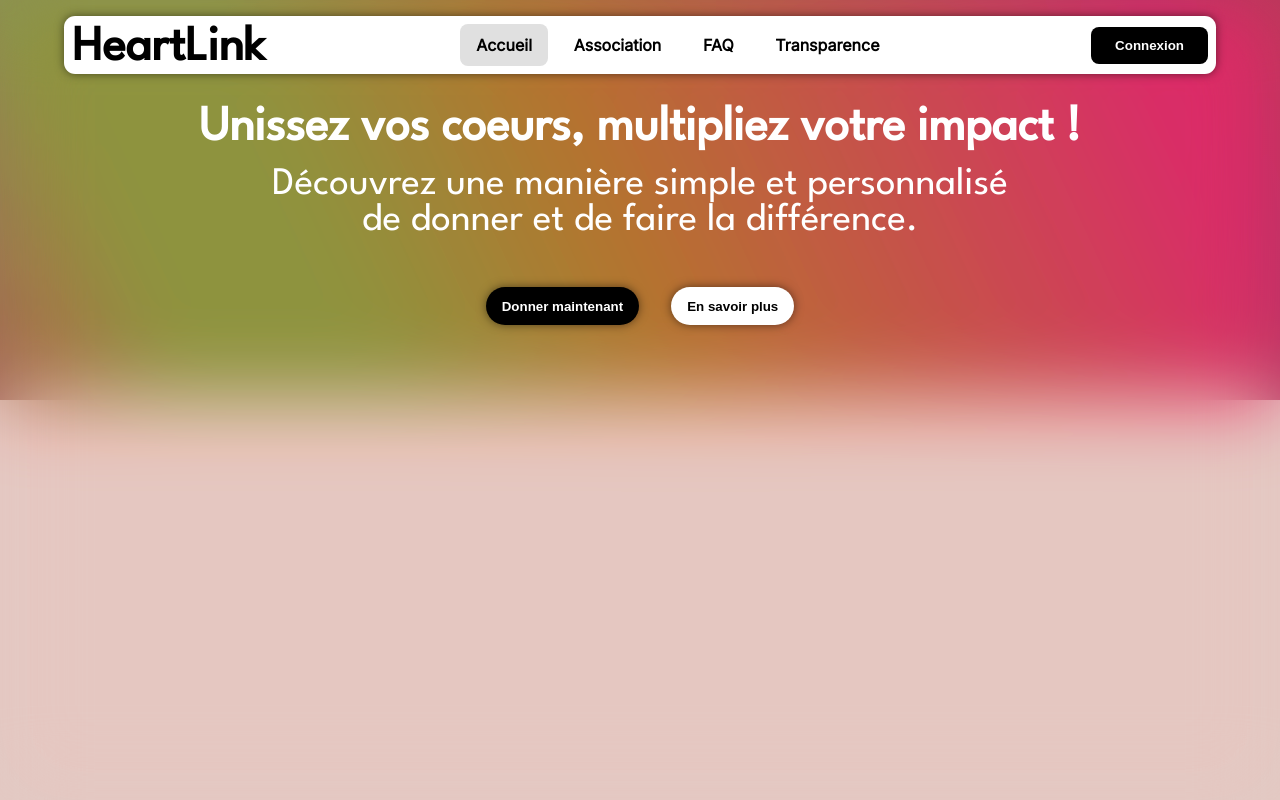
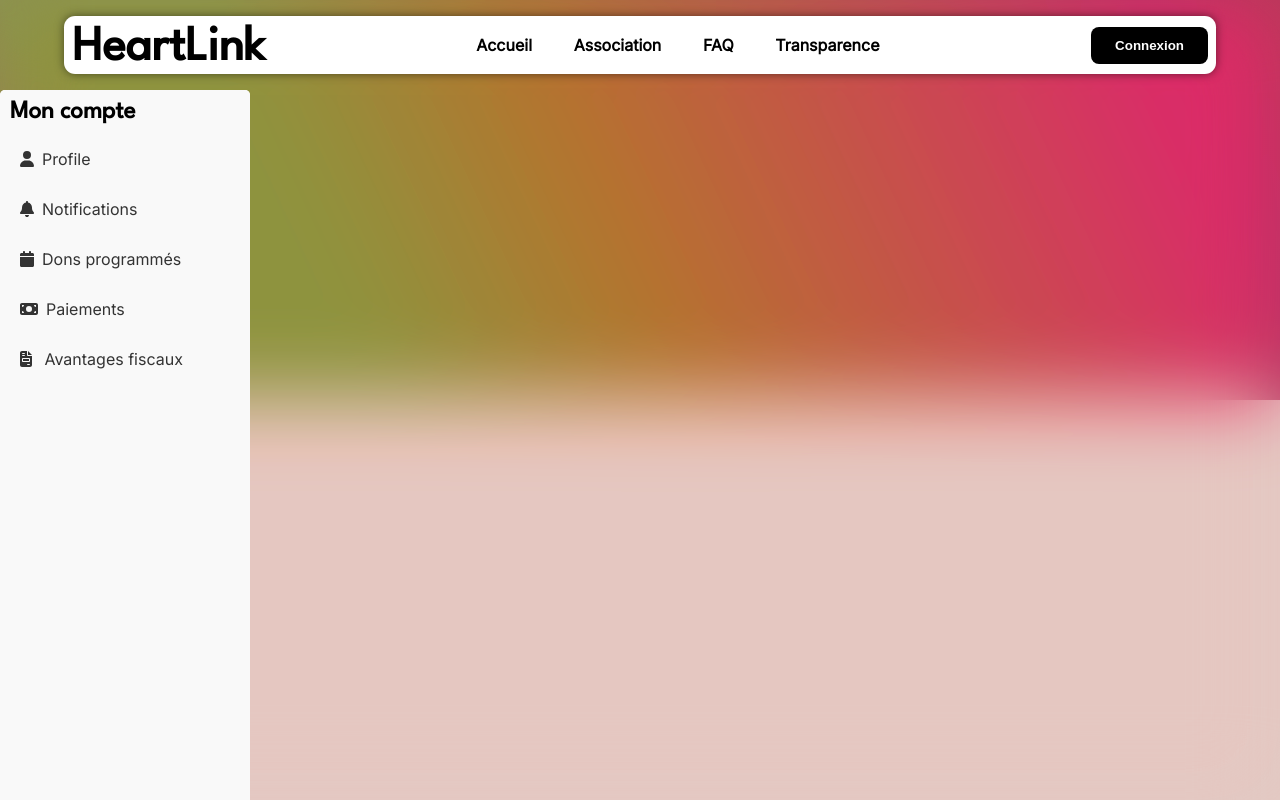
Before and after one commit to SachaWildCode/Projet-POEC, an Angular app: page /profile/dons in a window 1280 px wide. Before the commit this address led to /. Built offline with nearby package versions, Linux system fonts and the light colour scheme.

Commit message:
My sidebar component

```diff
--- /dev/null
+++ b/src/app/components/sidebar/sidebar.component.html
@@ -0,0 +1,30 @@
+<div class="sidebar">
+  <h4>Mon compte</h4>
+  <ul>
+    <li>
+      <a [routerLink]="['/profile', 'compte']"><fa-icon [icon]="faUser"></fa-icon>Profile</a>
+    </li>
+    <li>
+      <a [routerLink]="['/profile', 'notifications']" routerLinkActive="['is-active']">
+        <fa-icon [icon]="faBell"></fa-icon>Notifications
+      </a>
+
+    </li>
+    <li>
+      <a [routerLink]="['/profile', 'dons']" routerLinkActive="['is-active']"
+        ><fa-icon [icon]="faCalendar"></fa-icon>Dons programmés</a
+      >
+    </li>
+    <li>
+      <a [routerLink]="['/profile', 'paiements']" routerLinkActive="['is-active']"
+        ><fa-icon [icon]="faMoney"></fa-icon>Paiements</a
+      >
+    </li>
+    <li>
+      <a [routerLink]="['/profile', 'taxes']" routerLinkActive="['is-active']"
+        ><fa-icon [icon]="faFileInvoice"></fa-icon> Avantages fiscaux</a
+      >
+    </li>
+  </ul>
+
+</div>
--- /dev/null
+++ b/src/app/components/sidebar/sidebar.component.scss
@@ -0,0 +1,32 @@
+.sidebar {
+  width: 250px;
+  height: 100%;
+  background-color: #f9f9f9;
+  position: fixed;
+  border-radius: 5px;
+}
+h4 {
+  padding: 10px;
+}
+.sidebar a {
+  display: block;
+  padding: 10px;
+  text-decoration: none;
+  color: #333;
+}
+
+.sidebar ul {
+  list-style-type: none;
+  padding: 0;
+}
+
+.sidebar ul li {
+  padding: 5px 10px;
+}
+
+.sidebar a:hover {
+  background-color: #ddd;
+}
+.sidebar ul li a fa-icon {
+  padding-right: 8px;
+}
--- /dev/null
+++ b/src/app/components/sidebar/sidebar.component.ts
@@ -0,0 +1,19 @@
+import { Component } from '@angular/core';
+import { RouterLink, RouterOutlet } from '@angular/router';
+import { FaIconComponent } from '@fortawesome/angular-fontawesome';
+import { faBell, faMoneyBill, faFileInvoice, faCalendar, faUser } from '@fortawesome/free-solid-svg-icons';
+
+@Component({
+  selector: 'app-sidebar',
+  standalone: true,
+  imports: [FaIconComponent, RouterLink, RouterOutlet],
+  templateUrl: './sidebar.component.html',
+  styleUrl: './sidebar.component.scss',
+})
+export class SidebarComponent {
+  faBell = faBell;
+  faUser = faUser;
+  faMoney = faMoneyBill;
+  faFileInvoice = faFileInvoice;
+  faCalendar = faCalendar;
+}
--- a/src/app/pages/user-page/user-page.component.html
+++ b/src/app/pages/user-page/user-page.component.html
@@ -1 +1,3 @@
-<p>user-page works!</p>
+<app-sidebar></app-sidebar>
+
+<router-outlet></router-outlet>
--- a/src/app/pages/user-page/user-page.component.ts
+++ b/src/app/pages/user-page/user-page.component.ts
@@ -1,9 +1,11 @@
 import { Component } from '@angular/core';
+import { SidebarComponent } from '../../components/sidebar/sidebar.component';
+import { RouterOutlet } from '@angular/router';
 
 @Component({
   selector: 'app-user-page',
   standalone: true,
-  imports: [],
+  imports: [SidebarComponent, RouterOutlet],
   templateUrl: './user-page.component.html',
   styleUrl: './user-page.component.scss',
 })
```
Also changed, not shown: src/app/app.routes.ts (+31 -3 lines), 2 other files (tests, documents, lock files or other folders).
